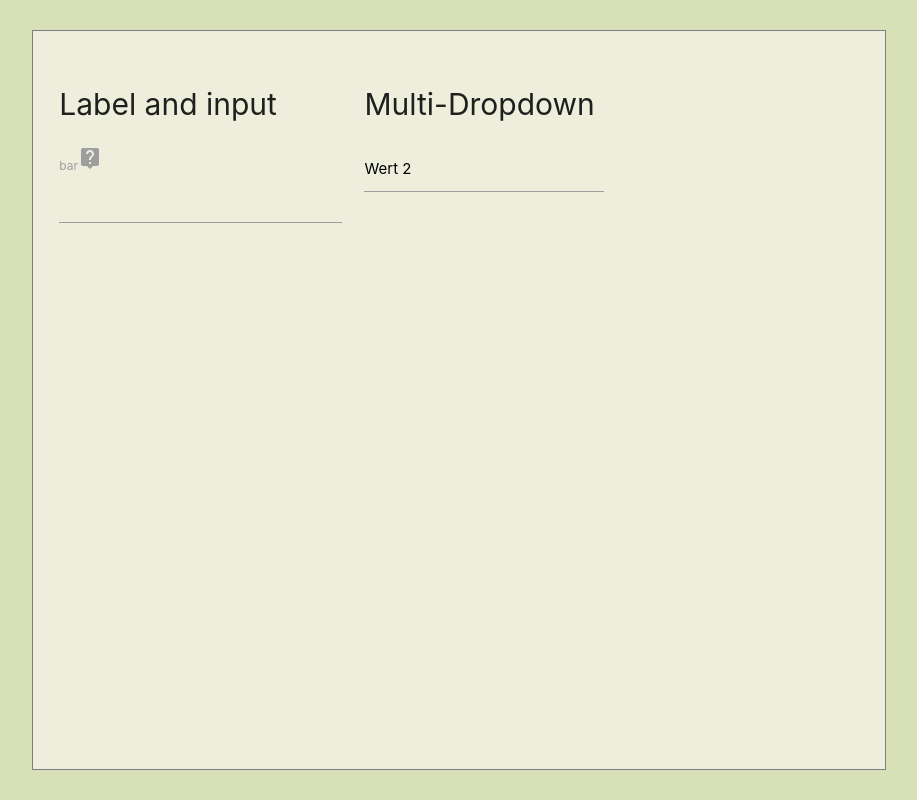
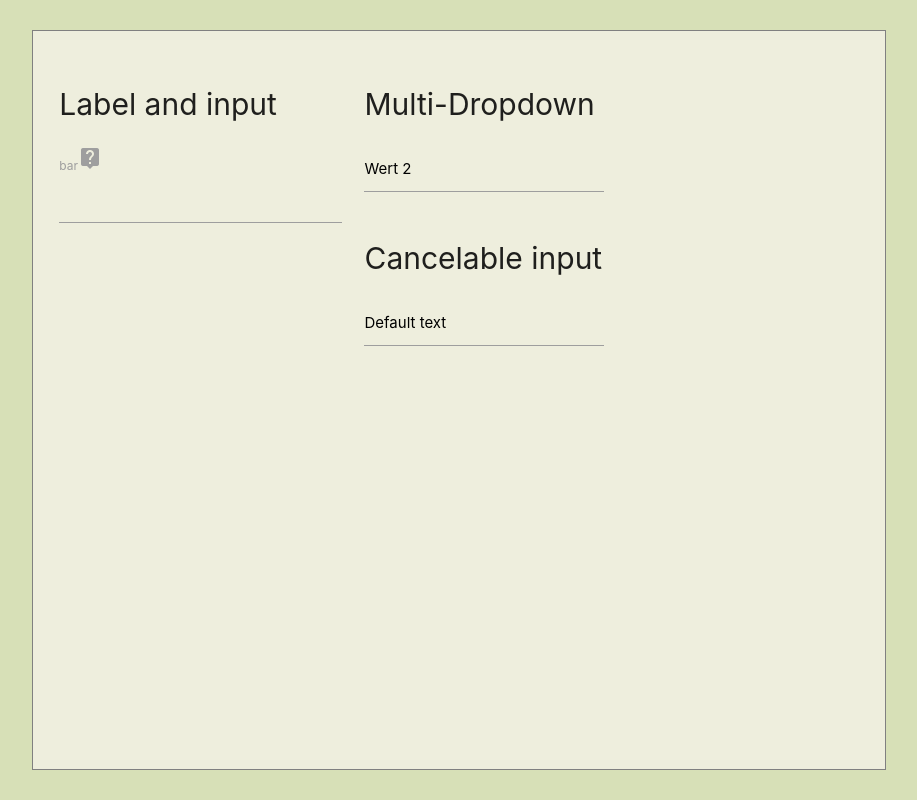
Before and after one commit to AlCalzone/ioBroker-react-components, a React app: page / in a window 1280 px wide. Shown: the whole page, without its empty margins (181-1098 px from the left). Built offline with nearby package versions, Linux system fonts and the light colour scheme.

Commit message:
Add CancelableInput

```diff
--- /dev/null
+++ b/src/components/cancelable-input.tsx
@@ -0,0 +1,79 @@
+import * as React from "react";
+import * as ReactDOM from "react-dom";
+
+interface CancelableInputState {
+	editing: boolean;
+	text: string;
+}
+interface CancelableInputProps {
+	text: string;
+	maxLength?: number;
+	textChanged: (newText: string) => void;
+}
+
+export class CancelableInput extends React.Component<CancelableInputProps, CancelableInputState> {
+
+	constructor(props: CancelableInputProps) {
+		super(props);
+		this.state = {
+			editing: false,
+			text: props.text,
+		};
+	}
+
+	private txtEdit: HTMLInputElement | null | undefined;
+
+	private readonly beginEdit = () => {
+		this.selectPending = true;
+		this.setState({ editing: true });
+	}
+	private readonly onEdit = () => {
+		this.setState({
+			text: this.txtEdit!.value,
+		});
+	}
+	private readonly endEdit = (save: boolean = true) => {
+		this.setState({
+			editing: false,
+		});
+		this.selectPending = false;
+		if (save) {
+			if (this.state.text !== this.props.text) this.props.textChanged(this.state.text);
+			this.txtEdit!.blur();
+		} else {
+			this.setState({ text: this.props.text }, () => this.txtEdit!.blur());
+		}
+	}
+
+	private readonly keyDown = (e: React.KeyboardEvent<HTMLInputElement>) => {
+		if (e.keyCode === 13 /* Enter */) {
+			this.endEdit();
+		} else if (e.keyCode === 27 /* Escape */) {
+			this.endEdit(false);
+		}
+	}
+
+	private selectPending: boolean = false;
+
+	public render() {
+		return (
+			<input
+				type="text"
+				ref={(me) => {
+					this.txtEdit = me;
+					if (this.txtEdit != null && this.selectPending) {
+						this.txtEdit.select();
+						this.selectPending = false;
+					}
+				}}
+				onBlur={() => this.endEdit()}
+				onKeyDown={this.keyDown}
+				onChange={this.onEdit}
+				onFocus={this.beginEdit}
+				value={this.state.text}
+				maxLength={this.props.maxLength || 200}
+			/>
+		);
+	}
+
+}
--- a/src/debug.tsx
+++ b/src/debug.tsx
@@ -1,5 +1,6 @@
 import * as React from "react";
 import * as ReactDOM from "react-dom";
+import { CancelableInput } from "./components/cancelable-input";
 import { Label } from "./components/label";
 import { MultiDropdown } from "./components/multi-dropdown";
 
@@ -66,6 +67,11 @@ function Root() {
 						checkedOptions={["Option 2"]}
 					/>
 				</div>
+
+				<div className="col c4">
+					<h1>Cancelable input</h1>
+					<CancelableInput text="Default text" maxLength={15} textChanged={console.log} />
+				</div>
 			</div>
 		</ErrorBoundary>
 	);
```
Also changed, not shown: 2 other files (tests, documents, lock files or other folders).
